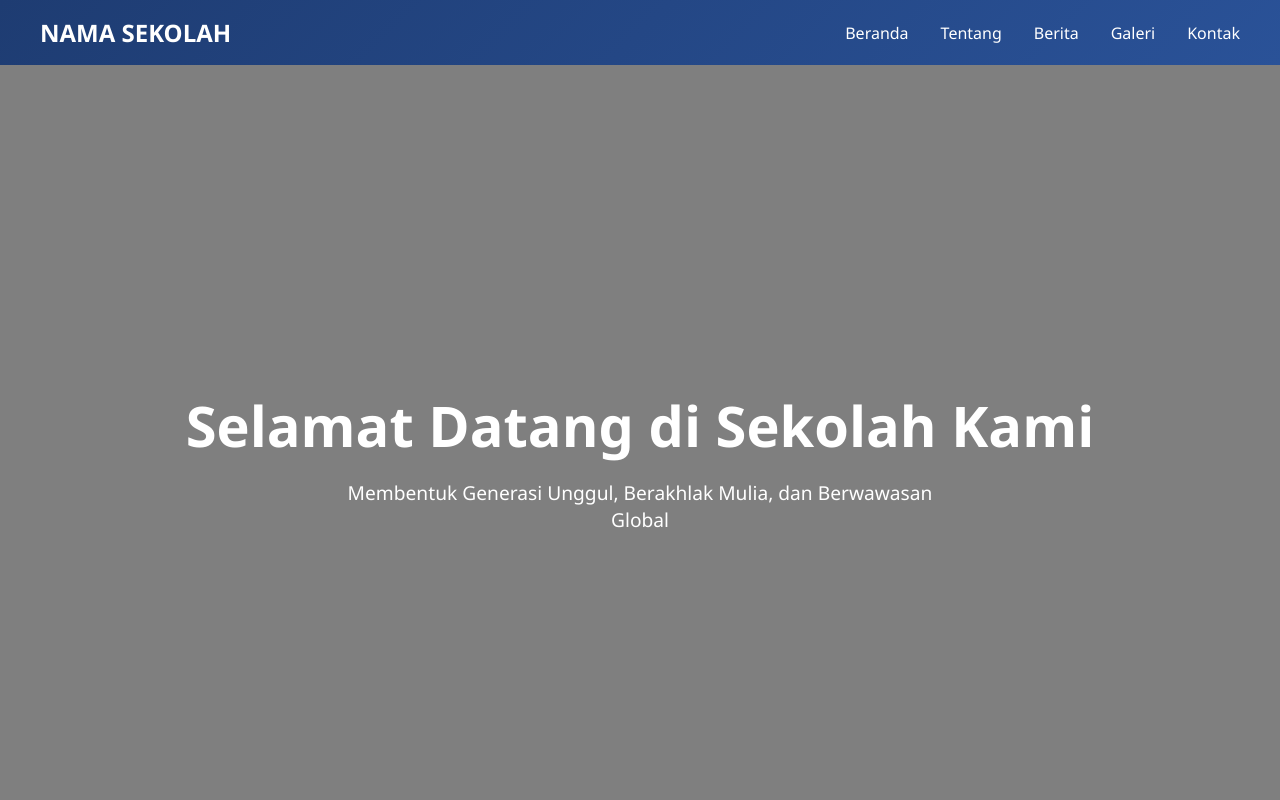
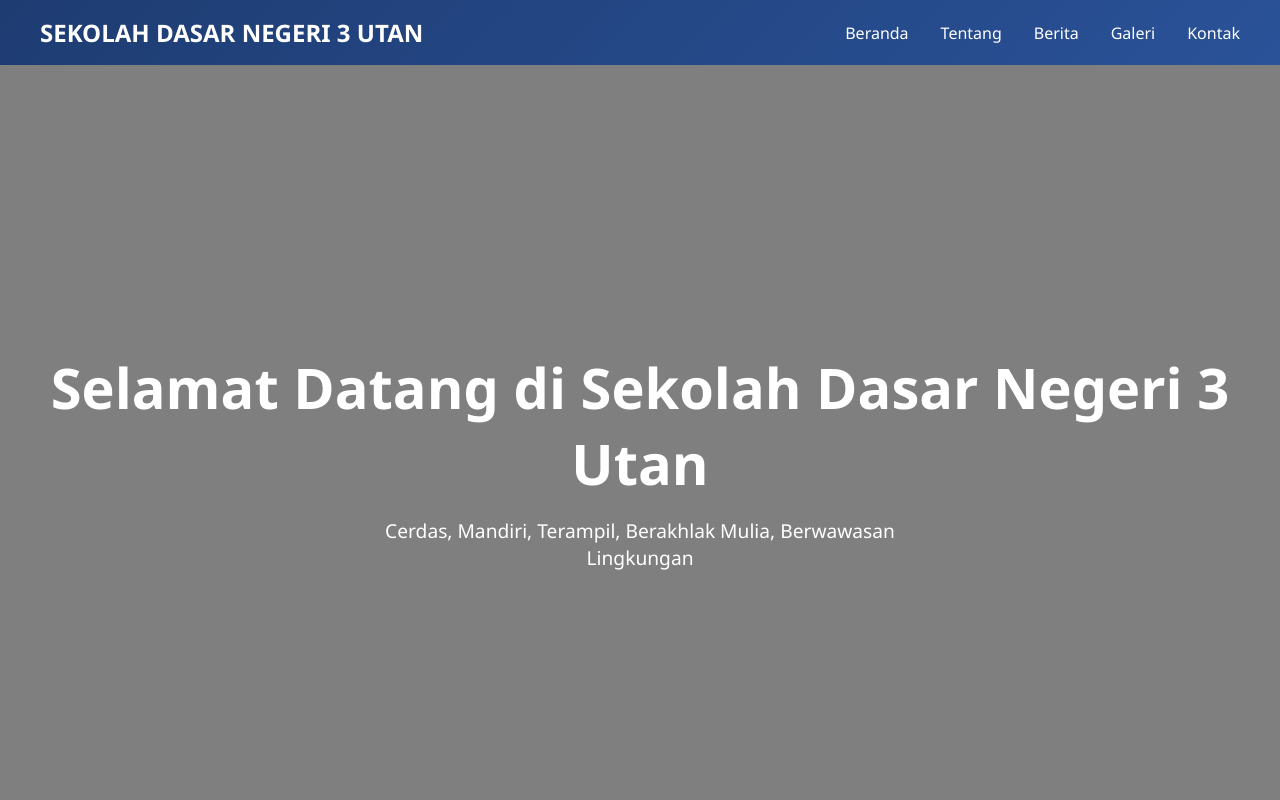
Before and after one commit to muhammadzenal/SDN3UTAN, a plain HTML site: page school-website.html in a window 1280 px wide. Shown: the top 800 px of the page. Drawn offline with Linux system fonts and the light colour scheme.

Commit message:
Update school-website.html

```diff
--- a/school-website.html
+++ b/school-website.html
@@ -234,7 +234,7 @@
 <body>
     <header>
         <div class="header-content">
-            <div class="logo">NAMA SEKOLAH</div>
+            <div class="logo">SEKOLAH DASAR NEGERI 3 UTAN</div>
             <nav>
                 <ul>
                     <li><a href="#beranda">Beranda</a></li>
@@ -249,8 +249,8 @@
 
     <section class="hero" id="beranda">
         <div class="hero-content">
-            <h1>Selamat Datang di Sekolah Kami</h1>
-            <p>Membentuk Generasi Unggul, Berakhlak Mulia, dan Berwawasan Global</p>
+            <h1>Selamat Datang di Sekolah Dasar Negeri 3 Utan</h1>
+            <p>Cerdas, Mandiri, Terampil, Berakhlak Mulia, Berwawasan Lingkungan</p>
         </div>
     </section>
 
@@ -342,7 +342,7 @@
     </section>
 
     <footer>
-        <p>&copy; 2025 Nama Sekolah. Hak Cipta Dilindungi.</p>
+        <p>&copy; 2025 Sekolah Dasar Negeri 3 Utan. Hak Cipta Dilindungi.</p>
     </footer>
 </body>
 </html>
```
